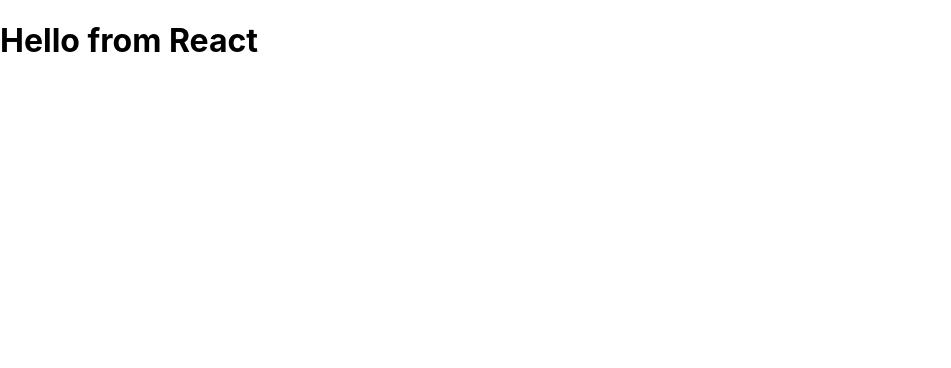
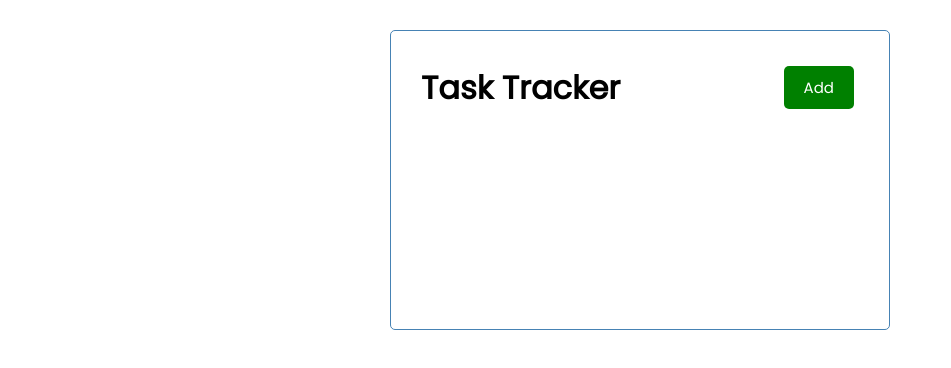
Before and after one commit to RamsesGB/teach-react-tasktracker, a React (Create React App) app in the folder tracker-app/: page / in a window 1280 px wide. Shown: the top 368 px of the page, without its empty margins (0-951 px from the left). Built offline with nearby package versions, Linux system fonts and the light colour scheme.

Commit message:
create header and button components, manage proptypes when passing down data

```diff
--- a/tracker-app/src/App.js
+++ b/tracker-app/src/App.js
@@ -1,9 +1,10 @@
 import './App.css';
+import Header from './Components/Header.js';
 
 function App() {
   return (
     <div className="container">
-      <h1>Hello from React</h1>
+      <Header />
     </div>
   );
 }
--- /dev/null
+++ b/tracker-app/src/Components/Button.js
@@ -0,0 +1,20 @@
+import PropTypes from 'prop-types';
+
+const Button = ({ color, text }) => {
+  return (
+    <button style={{ backgroundColor: color }} className="btn">
+      {text}
+    </button>
+  );
+};
+
+Button.defaultProps = {
+  color: 'steelblue',
+};
+
+Button.propTypes = {
+  text: PropTypes.string.isRequired,
+  color: PropTypes.string.isRequired,
+};
+
+export default Button;
--- /dev/null
+++ b/tracker-app/src/Components/Header.js
@@ -0,0 +1,20 @@
+import Button from './Button';
+import PropTypes from 'prop-types';
+
+const Header = ({ title }) => {
+  return (
+    <header className="header">
+      <h1>{title}</h1>
+      <Button color="green" text="Add" />
+    </header>
+  );
+};
+
+Header.defaultProps = {
+  title: 'Task Tracker',
+};
+
+Header.propTypes = {
+  title: PropTypes.string.isRequired,
+};
+export default Header;
--- a/tracker-app/src/index.css
+++ b/tracker-app/src/index.css
@@ -1,13 +1,112 @@
-body {
+@import url('https://fonts.googleapis.com/css2?family=Poppins:wght@300;400&display=swap');
+
+* {
+  box-sizing: border-box;
   margin: 0;
-  font-family: -apple-system, BlinkMacSystemFont, 'Segoe UI', 'Roboto', 'Oxygen',
-    'Ubuntu', 'Cantarell', 'Fira Sans', 'Droid Sans', 'Helvetica Neue',
-    sans-serif;
-  -webkit-font-smoothing: antialiased;
-  -moz-osx-font-smoothing: grayscale;
+  padding: 0;
 }
 
-code {
-  font-family: source-code-pro, Menlo, Monaco, Consolas, 'Courier New',
-    monospace;
+body {
+  font-family: 'Poppins', sans-serif;
 }
+
+.container {
+  max-width: 500px;
+  margin: 30px auto;
+  overflow: auto;
+  min-height: 300px;
+  border: 1px solid steelblue;
+  padding: 30px;
+  border-radius: 5px;
+}
+
+.header {
+  display: flex;
+  justify-content: space-between;
+  align-items: center;
+  margin-bottom: 20px;
+}
+
+.btn {
+  display: inline-block;
+  background: #000;
+  color: #fff;
+  border: none;
+  padding: 10px 20px;
+  margin: 5px;
+  border-radius: 5px;
+  cursor: pointer;
+  text-decoration: none;
+  font-size: 15px;
+  font-family: inherit;
+}
+
+.btn:focus {
+  outline: none;
+}
+
+.btn:active {
+  transform: scale(0.98);
+}
+
+.btn-block {
+  display: block;
+  width: 100%;
+}
+
+.task {
+  background: #f4f4f4;
+  margin: 5px;
+  padding: 10px 20px;
+  cursor: pointer;
+}
+
+.task.reminder {
+  border-left: 5px solid green;
+}
+
+.task h3 {
+  display: flex;
+  align-items: center;
+  justify-content: space-between;
+}
+
+.add-form {
+  margin-bottom: 40px;
+}
+
+.form-control {
+  margin: 20px 0;
+}
+
+.form-control label {
+  display: block;
+}
+
+.form-control input {
+  width: 100%;
+  height: 40px;
+  margin: 5px;
+  padding: 3px 7px;
+  font-size: 17px;
+}
+
+.form-control-check {
+  display: flex;
+  align-items: center;
+  justify-content: space-between;
+}
+
+.form-control-check label {
+  flex: 1;
+}
+
+.form-control-check input {
+  flex: 2;
+  height: 20px;
+}
+
+footer {
+  margin-top: 30px;
+  text-align: center;
+}
```
